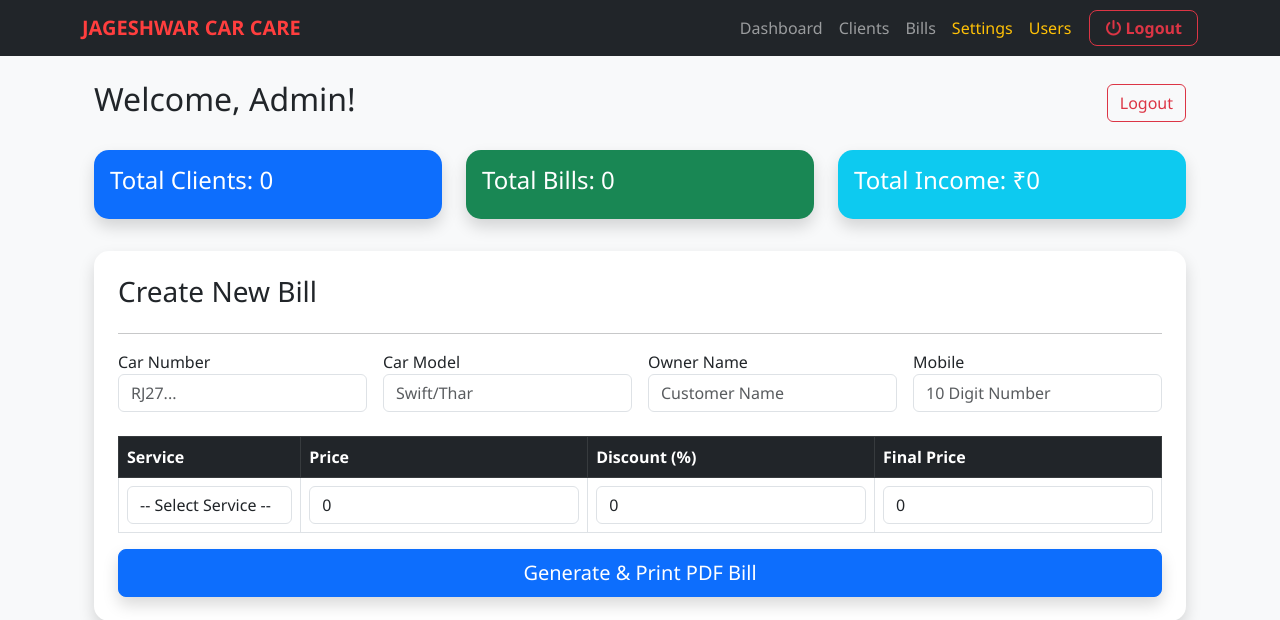
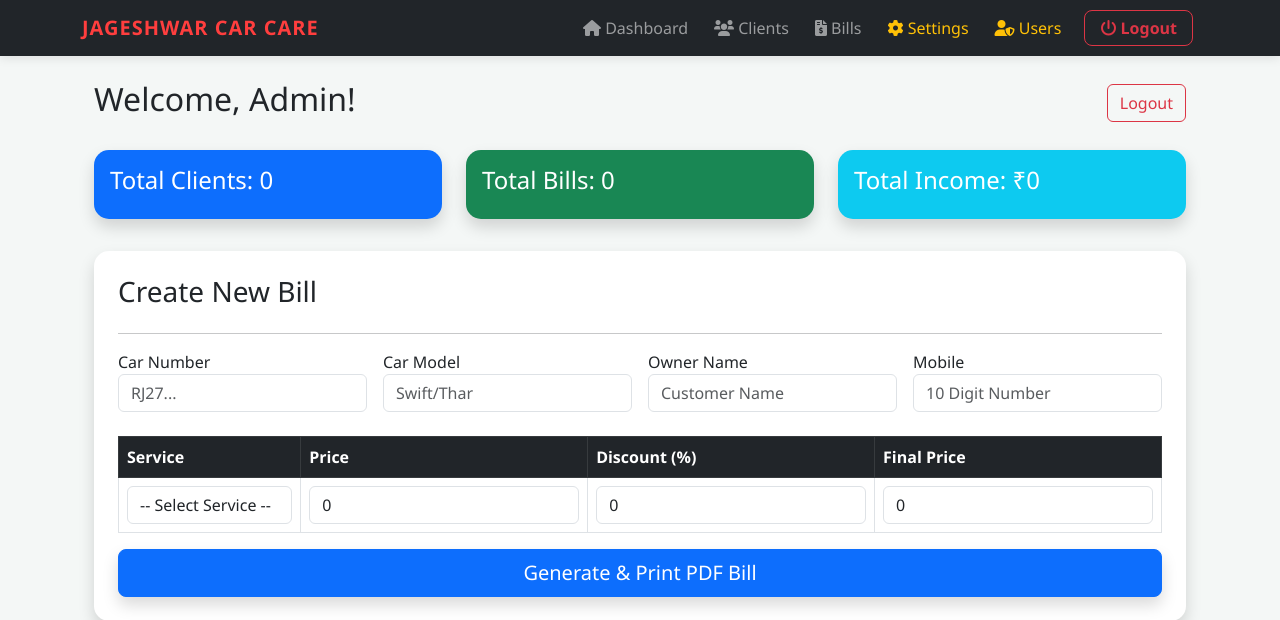
Before and after one commit to Manish123321316/my-garage-app, a Flask app: page / in a window 1280 px wide. Shown: the top 620 px of the page. Run offline with Flask 3, Linux system fonts and the light colour scheme; a user stored in the database is signed in.

Commit message:
Update layout.html

```diff
--- a/templates/layout.html
+++ b/templates/layout.html
@@ -7,12 +7,14 @@
     <link href="https://cdn.jsdelivr.net/npm/bootstrap@5.3.0/dist/css/bootstrap.min.css" rel="stylesheet">
     <link rel="stylesheet" href="https://cdnjs.cloudflare.com/ajax/libs/font-awesome/6.0.0/css/all.min.css">
     <style>
-        body { background: #f8f9fa; font-family: 'Segoe UI', sans-serif; }
-        .card { border-radius: 15px; border: none; box-shadow: 0 4px 12px rgba(0,0,0,0.05); }
-        .nav-link { font-weight: 500; }
-        .navbar-brand { font-weight: 800; color: #ff3e3e !important; }
+        body { background: #f4f7f6; font-family: 'Segoe UI', Tahoma, Geneva, Verdana, sans-serif; }
+        .navbar { box-shadow: 0 2px 10px rgba(0,0,0,0.1); }
+        .navbar-brand { font-weight: 800; color: #ff3e3e !important; letter-spacing: 1px; }
+        .nav-link { font-weight: 500; transition: 0.3s; margin: 0 5px; }
+        .nav-link:hover { color: #ff3e3e !important; }
+        .card { border-radius: 15px; border: none; box-shadow: 0 5px 15px rgba(0,0,0,0.05); }
 
-        /* Logout Button ka naya style */
+        /* Logout Button Style */
         .nav-logout {
             color: #dc3545 !important;
             border: 1.5px solid #dc3545;
@@ -23,13 +25,14 @@
         }
         .nav-logout:hover { background: #dc3545; color: white !important; }
 
+        /* Alert Box Style */
+        .alert { border-radius: 10px; border: none; }
+
         /* Mobile adjustments */
-        @media (max-width: 768px) {
+        @media (max-width: 991px) {
             .navbar-nav { text-align: center; padding: 20px 0; }
-            .nav-link { padding: 12px; border-bottom: 1px solid #eee; }
-            .nav-logout { margin: 15px 0 0 0; width: 100%; display: block; }
-            .btn { width: 100%; padding: 12px; font-weight: bold; }
-            input, select { font-size: 16px !important; }
+            .nav-link { padding: 12px; border-bottom: 1px solid #eee; margin: 0; }
+            .nav-logout { margin: 15px auto; width: 80%; display: block; }
         }
     </style>
 </head>
@@ -45,20 +48,22 @@
             <div class="collapse navbar-collapse" id="navbarNav">
                 <div class="navbar-nav ms-auto align-items-center">
                     {% if current_user.is_authenticated %}
-                        <a class="nav-link" href="/">Dashboard</a>
+                        <a class="nav-link" href="/"><i class="fas fa-home"></i> Dashboard</a>
 
                         {# --- Admin/Owner Links --- #}
-                        {% if current_user.role != 'Client' and current_user.role != 'Team' %}
-                            <a class="nav-link" href="/clients">Clients</a>
-                            <a class="nav-link" href="/view_bills">Bills</a>
+                        {% if current_user.role == 'Owner' or current_user.role == 'Admin' %}
+                            <a class="nav-link" href="/clients"><i class="fas fa-users"></i> Clients</a>
+                            <a class="nav-link" href="/view_bills"><i class="fas fa-file-invoice-dollar"></i> Bills</a>
+
                             {% if current_user.role == 'Owner' %}
-                                <a class="nav-link text-warning" href="/settings">Settings</a>
-                                <a class="nav-link text-warning" href="/manage_users">Users</a>
+                                <a class="nav-link text-warning" href="/settings"><i class="fas fa-cog"></i> Settings</a>
+                                <a class="nav-link text-warning" href="/users"><i class="fas fa-user-shield"></i> Users</a>
                             {% endif %}
                         {% endif %}
 
-                        {# --- Logout (Right Side/Bottom) --- #}
                         <a class="nav-link nav-logout" href="/logout"><i class="fas fa-power-off"></i> Logout</a>
+                    {% else %}
+                        <a class="nav-link" href="/login">Login</a>
                     {% endif %}
                 </div>
             </div>
@@ -69,9 +74,9 @@
         {% with messages = get_flashed_messages() %}
             {% if messages %}
                 {% for m in messages %}
-                    <div class="alert alert-success shadow-sm border-0 alert-dismissible fade show">
-                        {{m}}
-                        <button type="button" class="btn-close" data-bs-dismiss="alert"></button>
+                    <div class="alert alert-success shadow-sm alert-dismissible fade show" role="alert">
+                        <i class="fas fa-check-circle me-2"></i> {{m}}
+                        <button type="button" class="btn-close" data-bs-dismiss="alert" aria-label="Close"></button>
                     </div>
                 {% endfor %}
             {% endif %}
```
